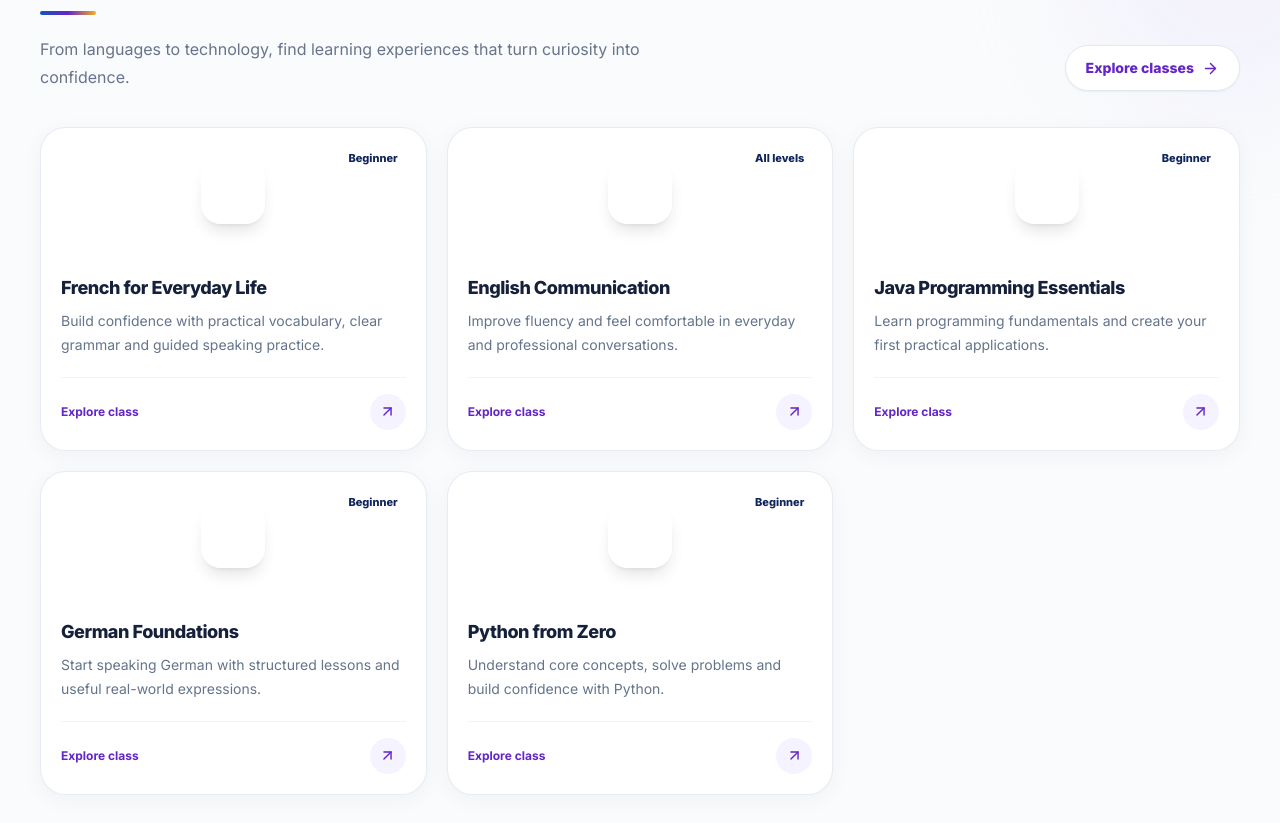
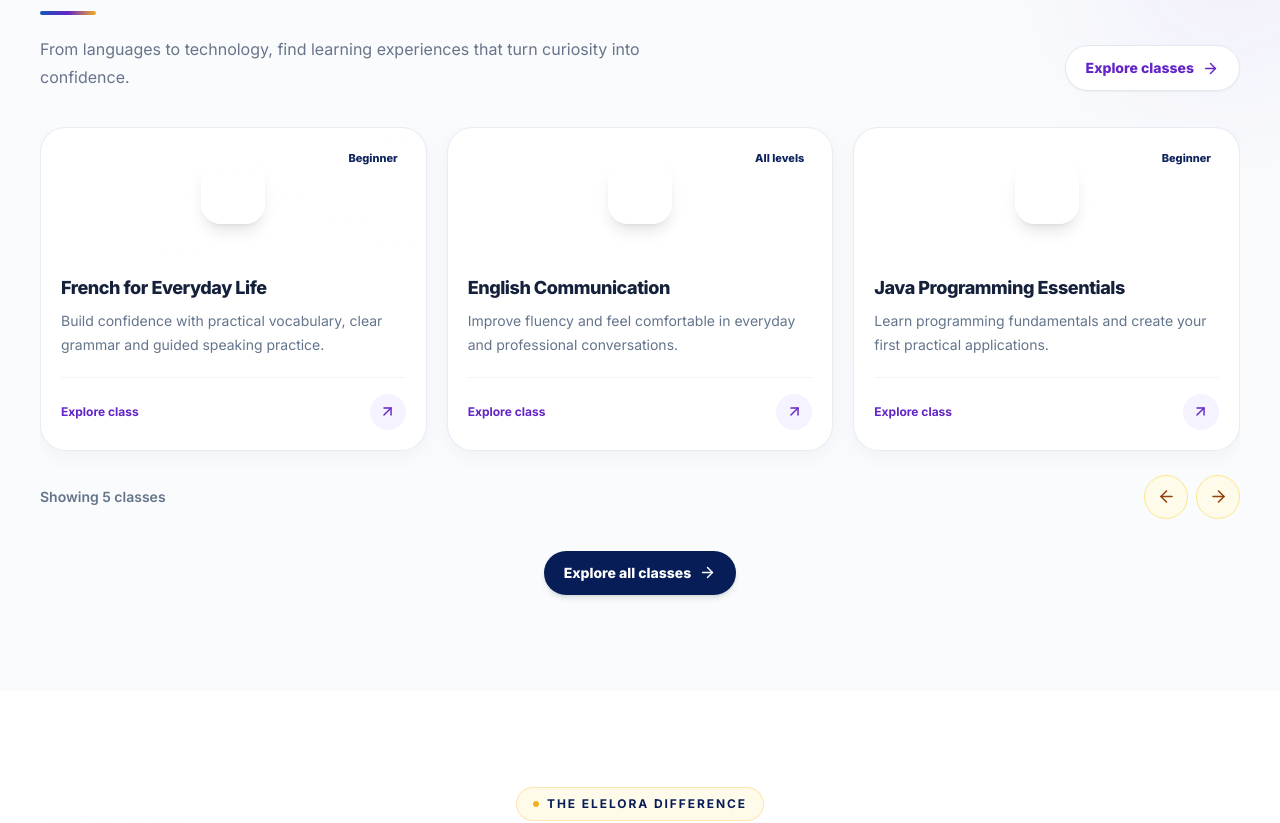
Before and after one commit to chamod-lakshitha/elevora-academy, a Next.js app: page / in a window 1280 px wide. Shown: the part 1162-1985 px from the top of the page. Built offline with nearby package versions, Linux system fonts and the light colour scheme; no server answers.

Commit message:
Use carousel for five homepage classes

```diff
--- a/app/page.tsx
+++ b/app/page.tsx
@@ -7,7 +7,7 @@ import {
 import { Reveal, Stagger } from '@/components/Reveal';
 import PageHero from '@/components/PageHero';
 import SectionHeading from '@/components/SectionHeading';
-import HomeCourseCard from '@/components/HomeCourseCard';
+import HomeCoursesCarousel from '@/components/HomeCoursesCarousel';
 import { courses, pillars } from '@/lib/data';
 
 export const metadata: Metadata = {
@@ -62,9 +62,7 @@ export default function HomePage() {
             <SectionHeading eyebrow="Find your path" title="A class can change your next chapter" description="From languages to technology, find learning experiences that turn curiosity into confidence." />
             <Reveal className="shrink-0"><Link href="/classes#class-catalog" aria-label="Explore all classes" className="group inline-flex items-center gap-2 rounded-full border border-slate-200 bg-white px-5 py-3 text-sm font-extrabold text-brand-violet shadow-sm transition duration-300 hover:-translate-y-0.5 hover:border-violet-200 hover:shadow-soft">Explore classes <ArrowRight size={17} className="transition-transform group-hover:translate-x-1" /></Link></Reveal>
           </div>
-          <Stagger className="mt-9 grid gap-5 sm:grid-cols-2 xl:grid-cols-3">
-            {courses.map((course) => <div key={course.id} className="h-full"><HomeCourseCard course={course} /></div>)}
-          </Stagger>
+          <HomeCoursesCarousel courses={courses.slice(0, 5)} />
           <div className="mt-8 flex justify-center">
             <Link href="/classes#class-catalog" className="group inline-flex items-center gap-2 rounded-full bg-brand-navy px-5 py-3 text-sm font-extrabold text-white shadow-md transition duration-300 hover:-translate-y-0.5 hover:bg-brand-violet focus-visible:outline-none focus-visible:ring-4 focus-visible:ring-brand-violet/20">Explore all classes <ArrowRight size={17} className="transition-transform group-hover:translate-x-1" /></Link>
           </div>
```
